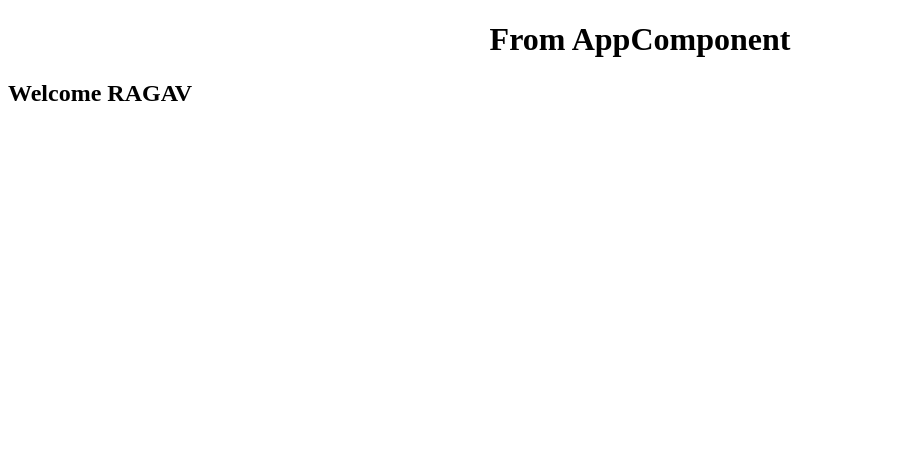
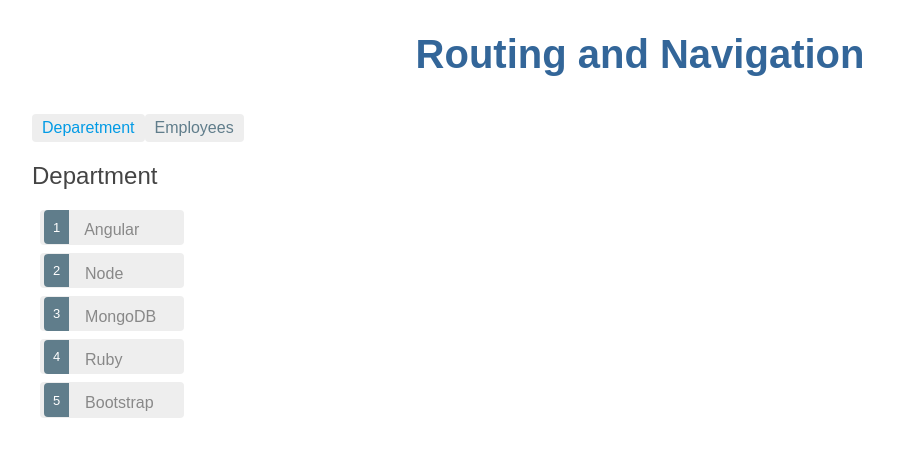
Before and after one commit to Ragav1196/Angular-Basics-Part-2, an Angular app: page /departments in a window 1280 px wide. Before the commit this address led to /. Shown: the top 456 px of the page, without its empty margins (0-916 px from the left). Built offline with nearby package versions, Linux system fonts and the light colour scheme.

Commit message:
Commited

```diff
--- a/src/app/app-routing.module.ts
+++ b/src/app/app-routing.module.ts
@@ -1,10 +1,44 @@
 import { NgModule } from '@angular/core';
 import { RouterModule, Routes } from '@angular/router';
+import { DepartmentDetailsComponent } from './department-details/department-details.component';
+import { DepartmentListComponent } from './department-list/department-list.component';
+import { EmployeeListComponent } from './employee-list/employee-list.component';
+import { PageNotFoundComponent } from './page-not-found/page-not-found.component';
 
-const routes: Routes = [];
-
+const routes: Routes = [
+  // { path: '', component: DepartmentListComponent },
+  /* Setting default route for home page */
+  {
+    path: '',
+    redirectTo: '/departments',
+    pathMatch:
+      'full' /*  we are saying when only full url matches the path specified go to /departments */,
+    /* pathMatch: 'prefix' -> this is saying go to /departments when the url matches the path specified */
+  },
+  /* Correct way to set default */
+  { path: 'departments', component: DepartmentListComponent },
+  { path: 'employees', component: EmployeeListComponent },
+  { path: 'departments/:id', component: DepartmentDetailsComponent },
+  { path: '**', component: PageNotFoundComponent },
+  /*
+  this one is known as wildcard route. this component will be rendered for unknown url. this
+    declaration should always be in the last
+  */
+];
+/* Defining the routes path and component to be rendered */
 @NgModule({
   imports: [RouterModule.forRoot(routes)],
-  exports: [RouterModule]
+  exports: [RouterModule],
 })
-export class AppRoutingModule { }
+export class AppRoutingModule {}
+
+export const routingComponents = [
+  DepartmentListComponent,
+  EmployeeListComponent,
+  PageNotFoundComponent,
+  DepartmentDetailsComponent,
+];
+/*
+Inorder to minimize the import statement in the app.module, we are defining all the component
+  used in the routing in one place and exporting it. which can be easily imported in the app.module
+*/
--- a/src/app/app.component.html
+++ b/src/app/app.component.html
@@ -1,4 +1,13 @@
 <div style="text-align: center">
-  <h1>From AppComponent</h1>
+  <h1>Routing and Navigation</h1>
 </div>
-<app-test></app-test>
+
+<nav>
+  <a routerLink="/departments" routerLinkActive="active">Deparetment</a>
+  <!-- routerLinkActive is used to define a style when user clicks the link -->
+
+  <a routerLink="/employees" routerLinkActive="active">Employees</a>
+</nav>
+
+<router-outlet></router-outlet>
+<!-- Router view gets displayed in this tag -->
--- /dev/null
+++ b/src/app/department-details/department-details.component.ts
@@ -0,0 +1,18 @@
+import { Component, OnInit } from '@angular/core';
+import { ActivatedRoute } from '@angular/router';
+
+@Component({
+  selector: 'app-department-details',
+  template: ` <h3>You selected department with id = {{ departmentId }}</h3> `,
+  styles: [],
+})
+export class DepartmentDetailsComponent implements OnInit {
+  public departmentId!: number;
+  constructor(private route: ActivatedRoute) {}
+
+  ngOnInit(): void {
+    let id = parseInt(this.route.snapshot.paramMap.get('id') || '');
+    /* To read the id value from the url */
+    this.departmentId = id;
+  }
+}
--- /dev/null
+++ b/src/app/department-list/department-list.component.ts
@@ -0,0 +1,33 @@
+import { Component, OnInit } from '@angular/core';
+import { Router } from '@angular/router';
+
+@Component({
+  selector: 'app-department-list',
+  template: `
+    <h2>Department</h2>
+    <ul class="items">
+      <li (click)="onSelect(department)" *ngFor="let department of departments">
+        <span class="badge">{{ department.id }}</span> {{ department.name }}
+      </li>
+    </ul>
+  `,
+})
+export class DepartmentListComponent implements OnInit {
+  departments = [
+    { id: 1, name: 'Angular' },
+    { id: 2, name: 'Node' },
+    { id: 3, name: 'MongoDB' },
+    { id: 4, name: 'Ruby' },
+    { id: 5, name: 'Bootstrap' },
+  ];
+  constructor(private router: Router) {}
+
+  ngOnInit(): void {}
+
+  onSelect(department: any) {
+    this.router.navigate([
+      '/departments',
+      department.id /* used to add id */,
+    ]); /* To change the url and add the id to the url */
+  }
+}
--- /dev/null
+++ b/src/app/employee-list/employee-list.component.ts
@@ -0,0 +1,11 @@
+import { Component, OnInit } from '@angular/core';
+
+@Component({
+  selector: 'app-employee-list',
+  template: '<h2>Employee</h2>',
+})
+export class EmployeeListComponent implements OnInit {
+  constructor() {}
+
+  ngOnInit(): void {}
+}
--- /dev/null
+++ b/src/app/page-not-found/page-not-found.component.ts
@@ -0,0 +1,12 @@
+import { Component, OnInit } from '@angular/core';
+
+@Component({
+  selector: 'app-page-not-found',
+  template: ` <h3>Page Not Found</h3> `,
+  styles: [],
+})
+export class PageNotFoundComponent implements OnInit {
+  constructor() {}
+
+  ngOnInit(): void {}
+}
--- a/src/app/test/test.component.ts
+++ /dev/null
@@ -1,14 +0,0 @@
-import { Component, OnInit } from '@angular/core';
-
-@Component({
-  selector: 'app-test',
-  template: `<h2>Welcome {{ name }}</h2> `,
-  styles: [],
-})
-export class TestComponent implements OnInit {
-  public name = 'RAGAV';
-
-  constructor() {}
-
-  ngOnInit(): void {}
-}
--- a/src/styles.css
+++ b/src/styles.css
@@ -1 +1,125 @@
-/* You can add global styles to this file, and also import other style files */
+/* Master Styles */
+h1 {
+    color: #369;
+    font-family: Arial, Helvetica, sans-serif;
+    font-size: 250%;
+  }
+  h2, h3 {
+    color: #444;
+    font-family: Arial, Helvetica, sans-serif;
+    font-weight: lighter;
+  }
+  body {
+    margin: 2em;
+  }
+  body, input[text], button {
+    color: #888;
+    font-family: Cambria, Georgia;
+  }
+  a {
+    cursor: pointer;
+    cursor: hand;
+  }
+  button {
+    font-family: Arial;
+    background-color: #eee;
+    border: none;
+    padding: 5px 10px;
+    border-radius: 4px;
+    cursor: pointer;
+    cursor: hand;
+  }
+  button:hover {
+    background-color: #cfd8dc;
+  }
+  button:disabled {
+    background-color: #eee;
+    color: #aaa;
+    cursor: auto;
+  }
+
+  /* Navigation link styles */
+  nav a {
+    padding: 5px 10px;
+    text-decoration: none;
+    margin-top: 10px;
+    display: inline-block;
+    background-color: #eee;
+    border-radius: 4px;
+  }
+  nav a:visited, a:link {
+    color: #607D8B;
+  }
+  nav a:hover {
+    color: #039be5;
+    background-color: #CFD8DC;
+  }
+  nav a.active {
+    color: #039be5;
+  }
+
+  /* items class */
+  .items {
+    margin: 0 0 2em 0;
+    list-style-type: none;
+    padding-left: 0;
+    width: 10em;
+  }
+  .items li {
+    cursor: pointer;
+    position: relative;
+    left: 0;
+    background-color: #EEE;
+    margin: .5em;
+    padding: .3em;
+    height: 1.6em;
+    border-radius: 4px;
+  }
+  .items li:hover {
+    color: #607D8B;
+    background-color: #DDD;
+    left: .1em;
+  }
+  .items li.selected:hover {
+    background-color: #BBD8DC;
+    color: white;
+  }
+
+  .items .text {
+    position: relative;
+    top: -3px;
+  }
+
+  .items li {
+    cursor: pointer;
+    position: relative;
+    left: 0;
+    background-color: #EEE;
+    margin: .5em;
+    padding: .3em;
+    height: 1.6em;
+    border-radius: 4px;
+  }
+
+  .items .badge {
+    display: inline-block;
+    font-size: small;
+    color: white;
+    padding: 0.8em 0.7em 0 0.7em;
+    background-color: #607D8B;
+    line-height: 1em;
+    position: relative;
+    left: -1px;
+    top: -4px;
+    height: 1.8em;
+    margin-right: .8em;
+    border-radius: 4px 0 0 4px;
+  }
+  .items li.selected {
+    background-color: #CFD8DC;
+    color: white;
+  }
+  /* everywhere else */
+  * {
+    font-family: Arial, Helvetica, sans-serif;
+  }
```
Also changed, not shown: src/app/app.module.ts (+6 -13 lines), src/app/test/test.component.html (deleted, +0 -1 lines), src/app/test/test.component.css (deleted), 1 other file (tests, documents, lock files or other folders).
